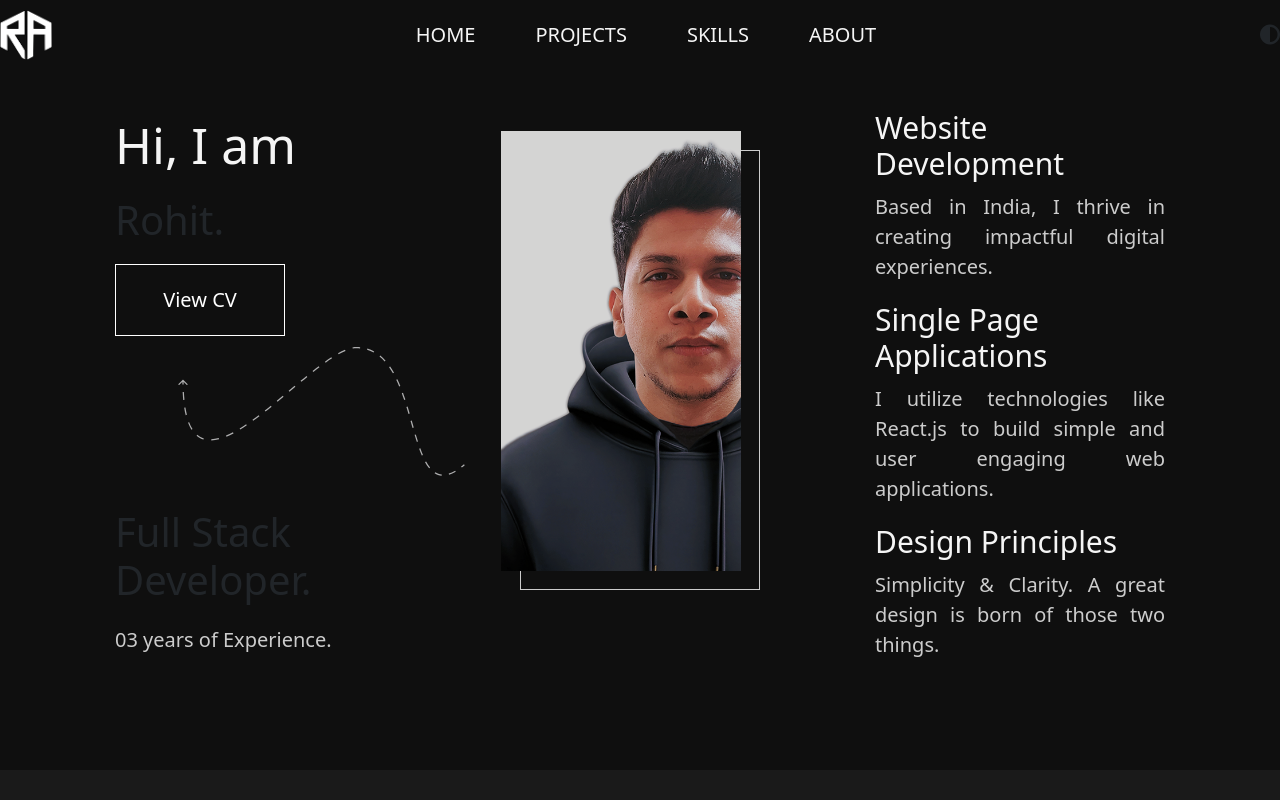
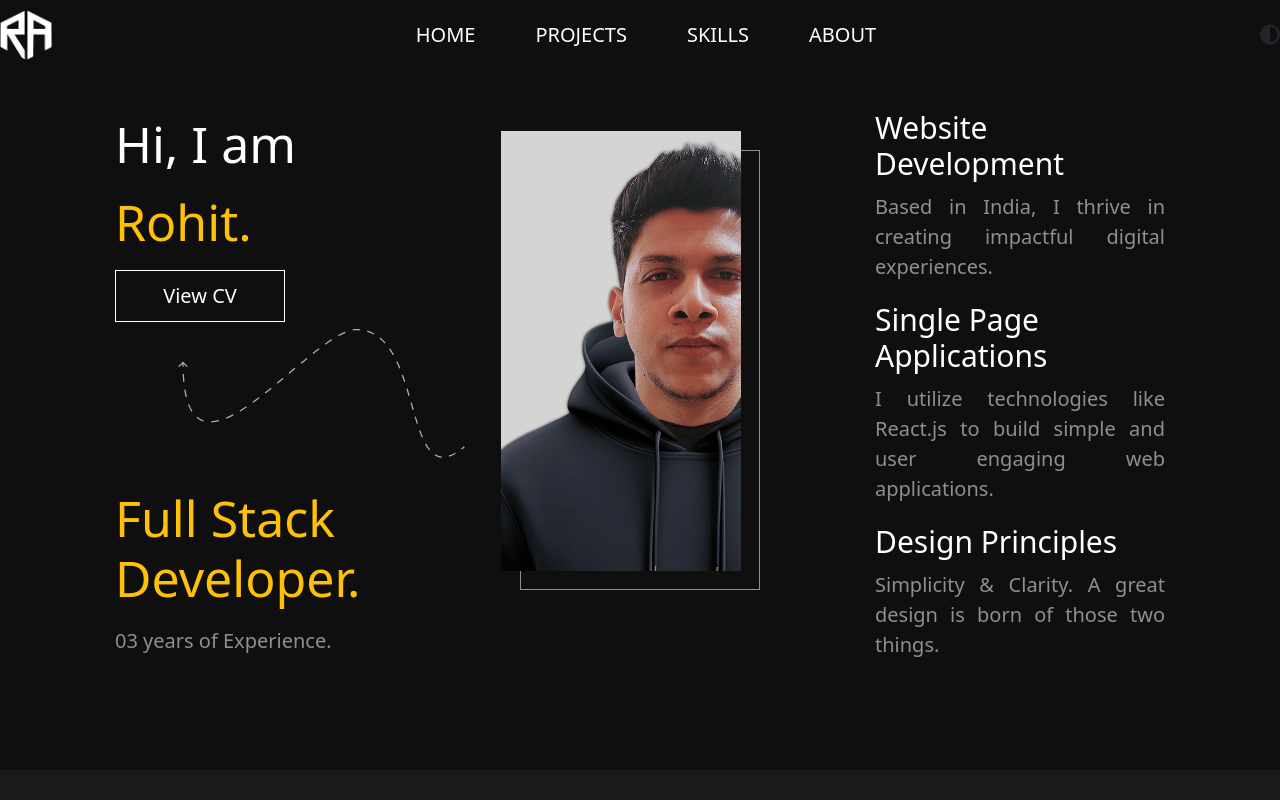
Before and after one commit to rohitashtekar/portfolio, a React (Vite) app in the folder Portfolio/: page / in a window 1280 px wide. Shown: the top 800 px of the page. Built offline with nearby package versions, Linux system fonts and the light colour scheme.

Commit message:
UPDATE: Changed color combinations

```diff
--- a/Portfolio/src/styles/pages/home.css
+++ b/Portfolio/src/styles/pages/home.css
@@ -4,8 +4,8 @@
   display: flex;
   justify-content: center;
   align-items: center;
-  color: var(--secondary-text-color);
-  background-color: var(--foreground-color);
+  color: var(--primary-text-color);
+  background-color: var(--background-color);
   font-size: 4rem !important;
   top: 0;
   width: 100%;
@@ -40,9 +40,14 @@
   color: var(--primary-text-color);
 }
 
+.hero-text h2 {
+  color: var(--tertiary-text-color);
+  font-size: 2.5rem;
+}
+
 .hero-btn {
   width: 8.5rem;
-  padding: 1rem;
+  padding: 0.5rem 1rem;
 }
 
 /* #FFC007 */
@@ -135,6 +140,10 @@
     margin: 2rem 0;
   }
 
+  .arrow-svg {
+    display: none;
+  }
+
   .hero-img-cont {
     margin-top: 2rem;
     height: 18rem;
--- a/Portfolio/src/styles/variables.css
+++ b/Portfolio/src/styles/variables.css
@@ -42,9 +42,9 @@
 
     --background-color: #0f0f0f;
     --foreground-color: #1a1a1a;
-    --primary-text-color: #f5f5f5;
-    --secondary-text-color: #cccccc;
-    --tertiary-text-color: #999999;
+    --primary-text-color: #ffffff;
+    --secondary-text-color: #8f8f8f;
+    --tertiary-text-color: #FFC108;
     --accent-color: #4dabf7;
     --link-color: #4dabf7;
     --nav-background: #1a1a1a;
@@ -62,10 +62,10 @@
 /* 🌚 Dark Theme */
 [data-theme='light'] {
     --background-color: #ffffff;
-    --foreground-color: #f9f9f9;
+    --foreground-color: #d8d8d8;
     --primary-text-color: #1c1c1e;
     --secondary-text-color: #555555;
-    --tertiary-text-color: #888888;
+    --tertiary-text-color: #004bed;
     --accent-color: #0066ff;
     --link-color: #0066ff;
     --nav-background: #ffffff;
@@ -75,7 +75,7 @@
     --button-text-color: #000000;
     --button-hover-text-color: #ffffff;
     --button-bg-color: #565656;
-    --button-hover-bg-color: #000000;
+    --button-hover-bg-color: #004bed;
     --button-border-color: #000000;
-    --button-hover-border-color: #000000;
+    --button-hover-border-color: #004bed;
 }
```
